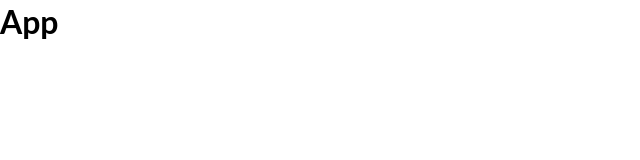
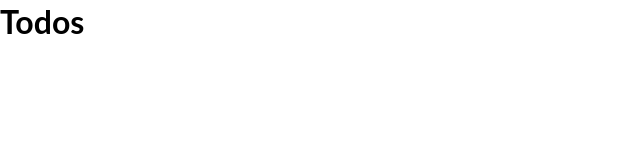
Before and after one commit to aleksanderwalczuk/traversy-todoApp, a React (Create React App) app: page / in a window 1280 px wide. Shown: the top 160 px of the page, without its empty margins (0-640 px from the left). Built offline with nearby package versions, Linux system fonts and the light colour scheme.

Commit message:
rendering Todos in App

```diff
--- a/src/App.js
+++ b/src/App.js
@@ -1,11 +1,12 @@
 import React from 'react';
 import './App.sass';
+import Todos from './components/Todos';
 
 class App extends React.Component {
   render () {
     return (
       <div className="App">
-        <h1>App</h1>
+        <Todos/>
       </div>
     );
   }
```
